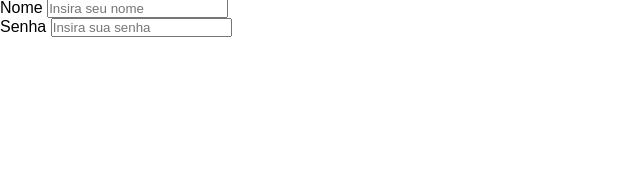
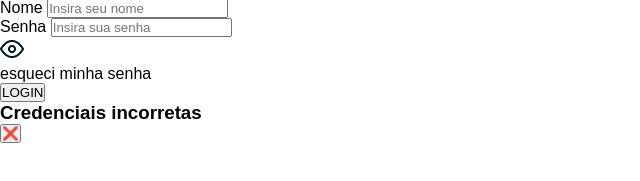
Before and after one commit to JoaoDuartz/Aurelianos6914gaita, a plain HTML site: page Login/index.html in a window 1280 px wide. Shown: the part 19-200 px from the top of the page, without its empty margins (0-640 px from the left). Drawn offline with nearby package versions, Linux system fonts and the light colour scheme.

Commit message:
Add files via upload

```diff
--- a/Login/index.html
+++ b/Login/index.html
@@ -11,20 +11,36 @@
     <script src="https://code.jquery.com/jquery-3.7.1.js"
         integrity="sha256-eKhayi8LEQwp4NKxN+CfCh+3qOVUtJn3QNZ0TciWLP4=" crossorigin="anonymous"></script>
 </head>
+
 <body>
     <div class="container">
+
         <div class="round">
             <i class="fa-solid fa-truck logo"></i>
         </div>
+
         <div class="wrap-input-label">
             <label for="nome">Nome</label>
             <input type="text" id="nome" placeholder="Insira seu nome">
         </div>
-         <div class="wrap-input-label">
+
+        <div class="wrap-input-label">
             <label for="senha">Senha</label>
             <input type="text" id="senha" placeholder="Insira sua senha">
+            <div onclick="showPassword()">
+                <img class="eye" src="./Images/eye.png" alt="Olhos" id="eye">
+            </div>
         </div>
+
+        <p>esqueci minha senha</p>
+        <button onclick="login()">LOGIN</button>
     </div>
+
+    <div class="error-div" id="error-modal">
+        <h3>Credenciais incorretas</h3>
+        <button onclick="fecharError()">❌</button>
+    </div>
+
     <script src="script.js"></script>
 </body>
 
--- a/Login/script.js
+++ b/Login/script.js
@@ -0,0 +1,6 @@
+function login(){
+    var nome = $('#nome').val()
+    var senha = $('#senha').val()
+
+    console.log(nome, senha)
+}
```
Also changed, not shown: Login/Images/eye-not.png (added), Login/Images/eye.png (added), Login/style.css (line endings or trailing spaces).
